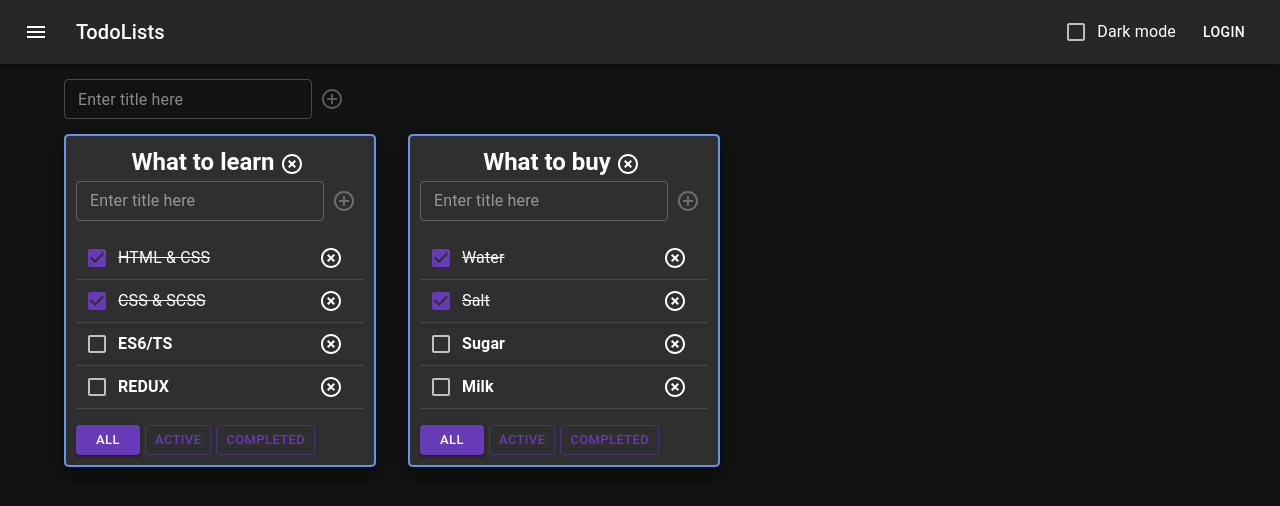
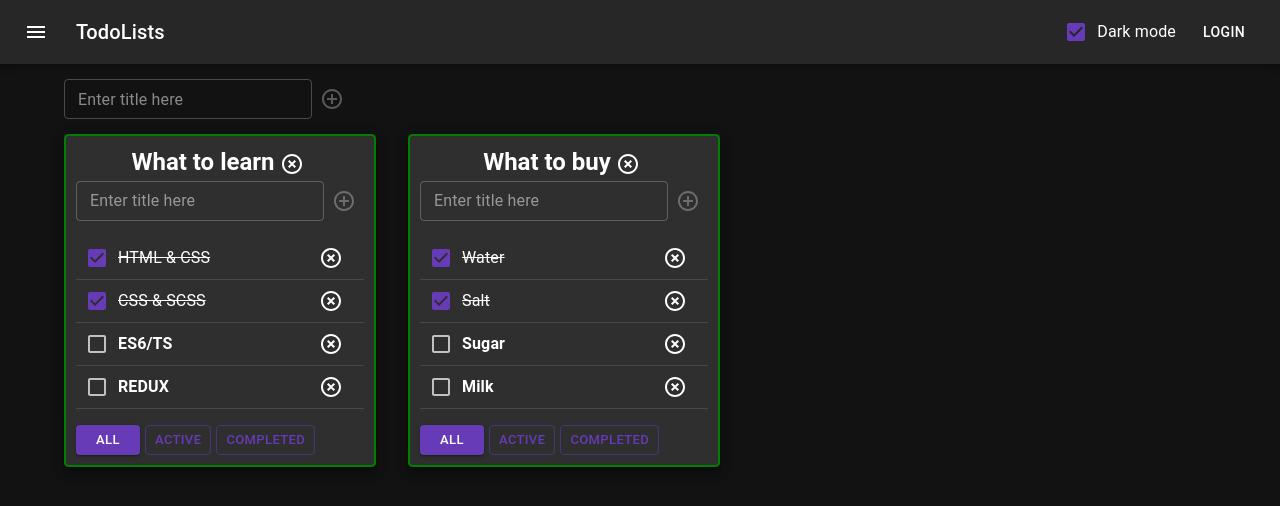
Before and after one commit to Approachablemember/ToDoListProject, a React (Create React App) app in the folder 1-todolist/: page / in a window 1280 px wide. Shown: the top 506 px of the page. Built offline with nearby package versions, Linux system fonts and the light colour scheme.

Commit message:
Minor stylization changes

```diff
--- a/1-todolist/src/App.css
+++ b/1-todolist/src/App.css
@@ -28,7 +28,7 @@ ul {
     padding-inline-start: 0;
 }
 .todolist {
-    border: 2px solid cornflowerblue;
+    border: 2px solid green;
     border-radius: 5px;
     padding: 10px;
     /*opacity: 0.7;*/
--- a/1-todolist/src/App.tsx
+++ b/1-todolist/src/App.tsx
@@ -160,7 +160,7 @@ function App(): JSX.Element {
                     </Typography>
                     <FormGroup>
                         <FormControlLabel
-                            control={<Checkbox
+                            control={<Checkbox checked={isDarkMode}
                                 onChange={(e) => setDarkMode(e.currentTarget.checked)}/>}
                             label={isDarkMode
                                 ? 'Dark mode'
```
Also changed, not shown: 1 other file (tests, documents, lock files or other folders).
